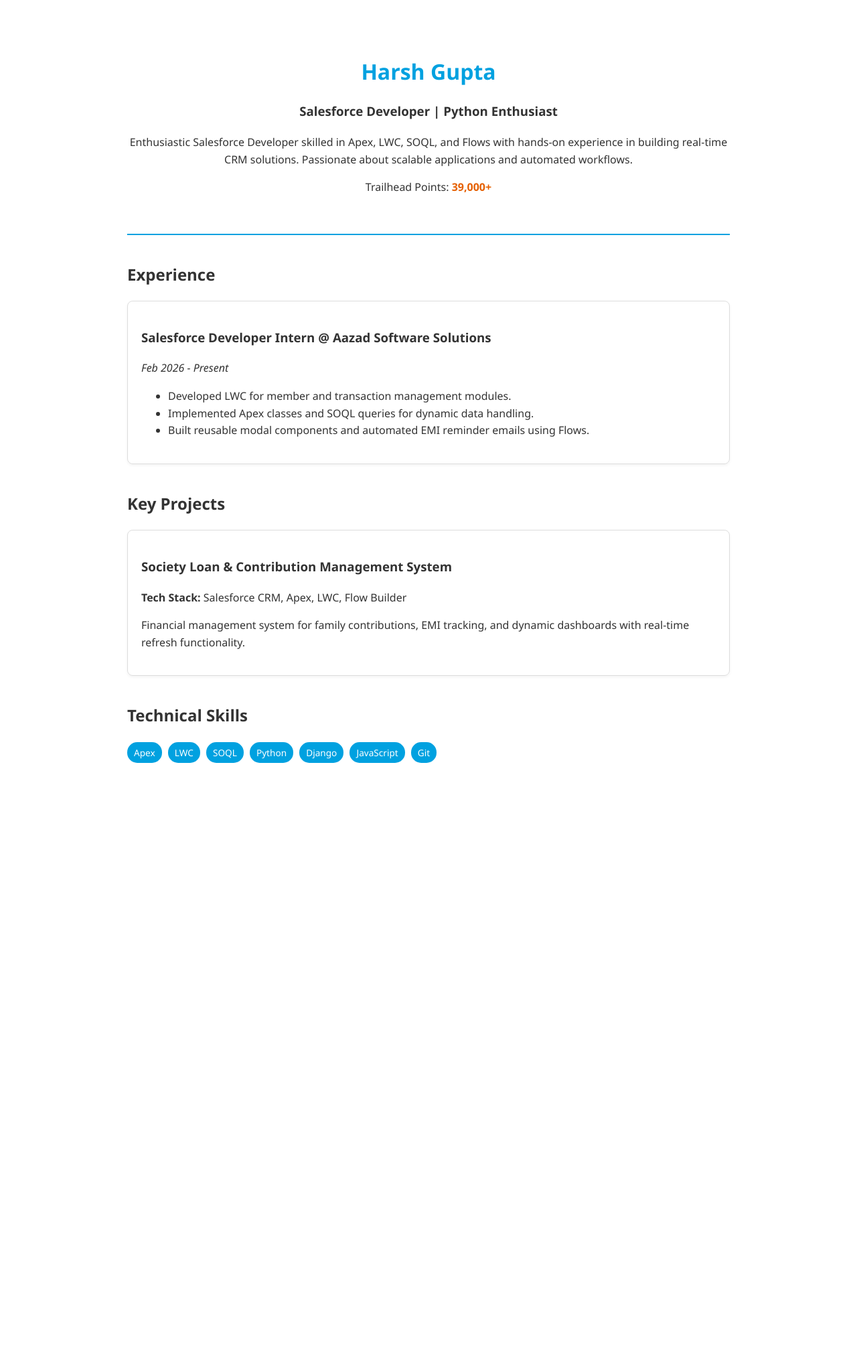
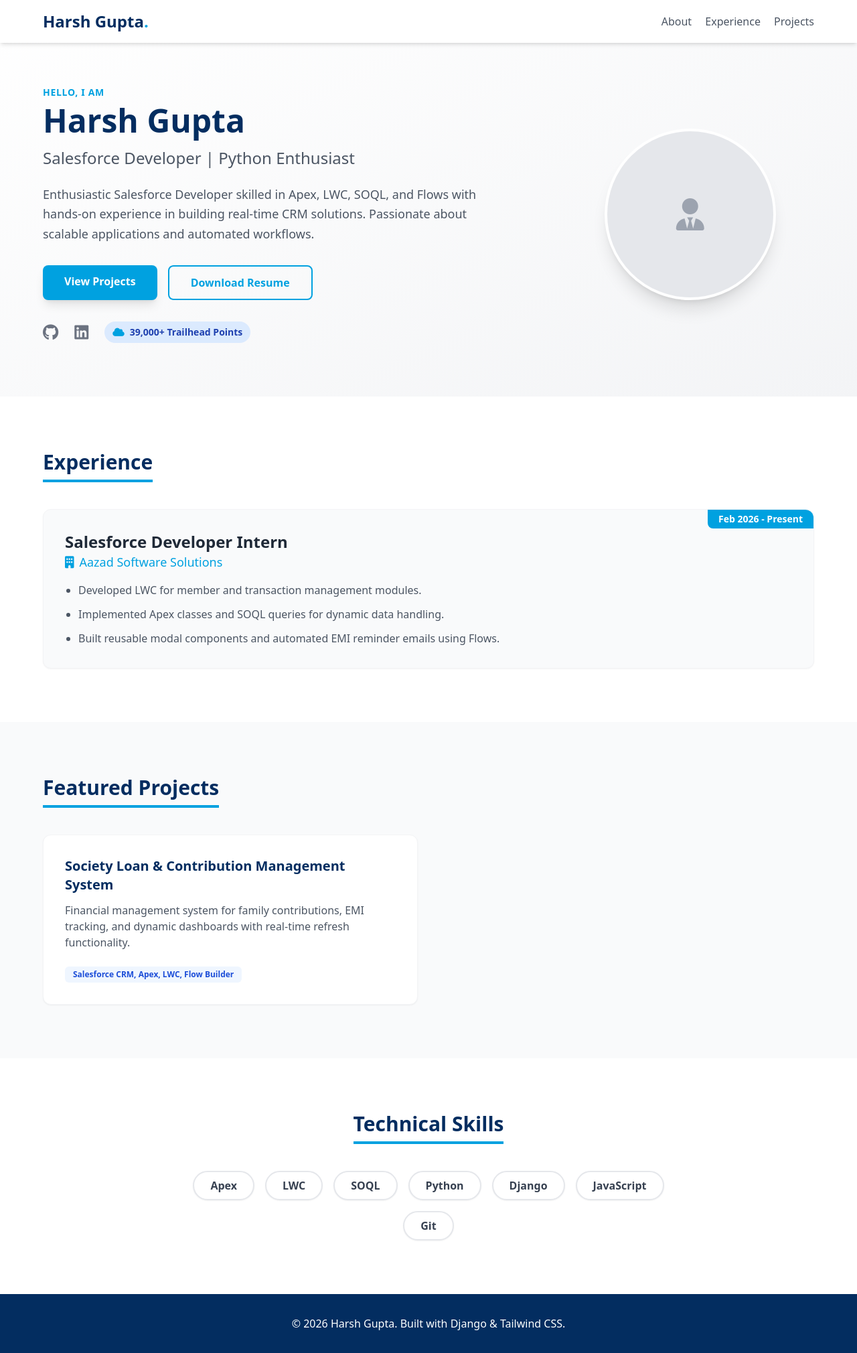
Before and after one commit to Harshgupta2106/django-portfolio, a Django app: page / in a window 1280 px wide. Shown: the whole page at 67% size. Before the commit the page ends 1139 px from the top, so only its background shows below. Run offline with Django 5.2, Linux system fonts and the light colour scheme; some libraries are stand-ins or nearby versions.

Commit message:
Updated UI with Tailwind CSS

```diff
--- a/core/templates/core/index.html
+++ b/core/templates/core/index.html
@@ -3,58 +3,117 @@
 <head>
     <meta charset="UTF-8">
     <meta name="viewport" content="width=device-width, initial-scale=1.0">
-    <title>{{ name }} | Portfolio</title>
-    <style>
-        body { font-family: 'Segoe UI', Tahoma, Geneva, Verdana, sans-serif; line-height: 1.6; color: #333; max-width: 900px; margin: 0 auto; padding: 20px; }
-        header { text-align: center; padding: 40px 0; border-bottom: 2px solid #00a1e0; }
-        h1 { color: #00a1e0; margin-bottom: 5px; }
-        .section { margin: 40px 0; }
-        .card { border: 1px solid #ddd; padding: 20px; border-radius: 8px; margin-bottom: 20px; box-shadow: 0 2px 4px rgba(0,0,0,0.05); }
-        .badge { background: #00a1e0; color: white; padding: 5px 10px; border-radius: 15px; font-size: 0.85em; margin-right: 5px; display: inline-block; margin-bottom: 5px;}
-        .highlight { color: #e56000; font-weight: bold; }
-    </style>
+    <title>{{ name }} | Professional Portfolio</title>
+    <script src="https://cdn.tailwindcss.com"></script>
+    <link href="https://cdnjs.cloudflare.com/ajax/libs/font-awesome/6.0.0/css/all.min.css" rel="stylesheet">
+    <script>
+        tailwind.config = {
+            theme: {
+                extend: {
+                    colors: {
+                        primary: '#00a1e0', // Salesforce Blue
+                        secondary: '#032d60', // Deep Tech Blue
+                    }
+                }
+            }
+        }
+    </script>
 </head>
-<body>
+<body class="bg-gray-50 text-gray-800 font-sans antialiased">
 
-    <header>
-        <h1>{{ name }}</h1>
-        <h3>{{ role }}</h3>
-        <p>{{ intro }}</p>
-        <p>Trailhead Points: <span class="highlight">{{ trailhead_points }}</span></p>
-    </header>
+    <nav class="bg-white shadow-md py-4 px-6 fixed w-full top-0 z-50">
+        <div class="max-w-6xl mx-auto flex justify-between items-center">
+            <h1 class="text-2xl font-bold text-secondary">{{ name }}<span class="text-primary">.</span></h1>
+            <div class="space-x-4 hidden md:block">
+                <a href="#about" class="text-gray-600 hover:text-primary transition">About</a>
+                <a href="#experience" class="text-gray-600 hover:text-primary transition">Experience</a>
+                <a href="#projects" class="text-gray-600 hover:text-primary transition">Projects</a>
+            </div>
+        </div>
+    </nav>
 
-    <div class="section">
-        <h2>Experience</h2>
-        <div class="card">
-            <h3>{{ experience.role }} @ {{ experience.company }}</h3>
-            <p><em>{{ experience.duration }}</em></p>
-            <ul>
+    <section id="about" class="pt-32 pb-20 px-6 bg-gradient-to-br from-white to-gray-100">
+        <div class="max-w-6xl mx-auto text-center md:text-left flex flex-col md:flex-row items-center gap-10">
+            <div class="md:w-2/3">
+                <h2 class="text-sm font-semibold text-primary uppercase tracking-wider mb-2">Hello, I am</h2>
+                <h1 class="text-5xl font-extrabold text-secondary mb-4">{{ name }}</h1>
+                <h3 class="text-2xl font-medium text-gray-600 mb-6">{{ role }}</h3>
+                <p class="text-lg text-gray-600 mb-8 leading-relaxed max-w-2xl">{{ intro }}</p>
+
+                <div class="flex flex-wrap gap-4 justify-center md:justify-start">
+                    <a href="#projects" class="bg-primary hover:bg-blue-600 text-white font-semibold py-3 px-8 rounded-lg shadow-lg transition transform hover:-translate-y-1">View Projects</a>
+                    <a href="#" class="border-2 border-primary text-primary hover:bg-primary hover:text-white font-semibold py-3 px-8 rounded-lg transition">Download Resume</a>
+                </div>
+
+                <div class="mt-8 flex gap-6 justify-center md:justify-start text-2xl text-gray-500">
+                    <a href="https://github.com/harshgupta2106" target="_blank" class="hover:text-black transition"><i class="fab fa-github"></i></a>
+                    <a href="https://linkedin.com/in/harsh-gupta021" target="_blank" class="hover:text-blue-700 transition"><i class="fab fa-linkedin"></i></a>
+                    <div class="flex items-center text-sm font-semibold bg-blue-100 text-blue-800 px-3 py-1 rounded-full">
+                        <i class="fas fa-cloud text-primary mr-2"></i> {{ trailhead_points }} Trailhead Points
+                    </div>
+                </div>
+            </div>
+            <div class="md:w-1/3">
+                <div class="w-64 h-64 bg-gray-200 rounded-full border-4 border-white shadow-xl mx-auto flex items-center justify-center text-gray-400 text-5xl">
+                    <i class="fas fa-user-tie"></i>
+                </div>
+            </div>
+        </div>
+    </section>
+
+    <section id="experience" class="py-20 px-6 bg-white">
+        <div class="max-w-6xl mx-auto">
+            <h2 class="text-3xl font-bold text-secondary mb-10 border-b-4 border-primary inline-block pb-2">Experience</h2>
+            <div class="bg-gray-50 rounded-xl p-8 shadow-sm border border-gray-100 relative hover:shadow-md transition">
+                <div class="absolute top-0 right-0 bg-primary text-white text-sm font-bold px-4 py-1 rounded-bl-lg rounded-tr-xl">
+                    {{ experience.duration }}
+                </div>
+                <h3 class="text-2xl font-bold text-gray-800">{{ experience.role }}</h3>
+                <h4 class="text-lg text-primary font-medium mb-4"><i class="fas fa-building mr-2"></i>{{ experience.company }}</h4>
+                <ul class="space-y-3 text-gray-600 list-disc pl-5">
                     {% for detail in experience.details %}
                         <li>{{ detail }}</li>
                     {% endfor %}
                 </ul>
             </div>
         </div>
+    </section>
 
-    <div class="section">
-        <h2>Key Projects</h2>
+    <section id="projects" class="py-20 px-6 bg-gray-50">
+        <div class="max-w-6xl mx-auto">
+            <h2 class="text-3xl font-bold text-secondary mb-10 border-b-4 border-primary inline-block pb-2">Featured Projects</h2>
+            <div class="grid grid-cols-1 md:grid-cols-2 gap-8">
                 {% for project in projects %}
-        <div class="card">
-            <h3>{{ project.title }}</h3>
-            <p><strong>Tech Stack:</strong> {{ project.tech }}</p>
-            <p>{{ project.desc }}</p>
+                <div class="bg-white rounded-xl overflow-hidden shadow-sm hover:shadow-xl transition duration-300 border border-gray-100 flex flex-col">
+                    <div class="p-8 flex-grow">
+                        <h3 class="text-xl font-bold text-secondary mb-3">{{ project.title }}</h3>
+                        <p class="text-gray-600 mb-6">{{ project.desc }}</p>
+                        <div class="flex flex-wrap gap-2 mt-auto">
+                            <span class="bg-blue-50 text-blue-700 text-xs font-semibold px-3 py-1 rounded-md">{{ project.tech }}</span>
+                        </div>
+                    </div>
                 </div>
                 {% endfor %}
             </div>
+        </div>
+    </section>
 
-    <div class="section">
-        <h2>Technical Skills</h2>
-        <div>
+    <section class="py-20 px-6 bg-white">
+        <div class="max-w-6xl mx-auto text-center">
+            <h2 class="text-3xl font-bold text-secondary mb-10 border-b-4 border-primary inline-block pb-2">Technical Skills</h2>
+            <div class="flex flex-wrap justify-center gap-4 max-w-3xl mx-auto">
                 {% for skill in skills %}
-                <span class="badge">{{ skill }}</span>
+                    <span class="bg-white border-2 border-gray-200 text-gray-700 font-semibold py-2 px-6 rounded-full shadow-sm hover:border-primary hover:text-primary transition cursor-default">
+                        {{ skill }}
+                    </span>
                 {% endfor %}
             </div>
         </div>
+    </section>
+
+    <footer class="bg-secondary text-white py-8 text-center">
+        <p>&copy; 2026 {{ name }}. Built with Django & Tailwind CSS.</p>
+    </footer>
 
 </body>
 </html>
```
Lines whose indentation alone changed are shown as unchanged.
